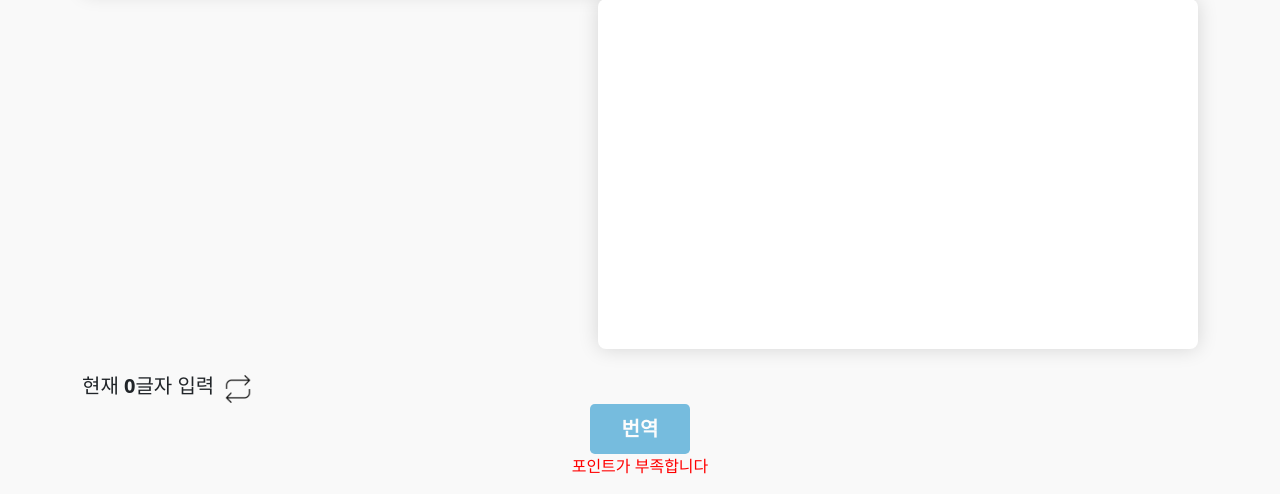
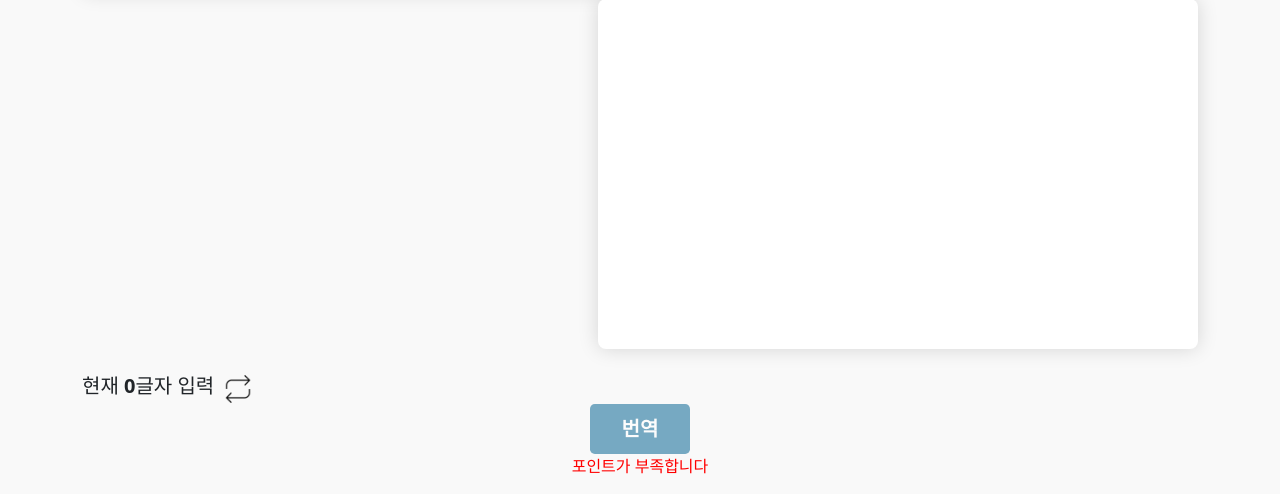
Before and after one commit to hedgehog0213/motigo_ys, a Flask app: template templates/translator.html in a window 1280 px wide, with the pointer over the restyled element. Shown: the part 615-1109 px from the top of the page. Run offline with Flask 2, Linux system fonts and the light colour scheme; the template is opened without the code that fills it, so the values that code supplies are empty; some libraries are stand-ins or nearby versions.

Commit message:
translator.css 번역버튼 호버효과 추가

```diff
--- a/static/css/translator.css
+++ b/static/css/translator.css
@@ -32,3 +32,7 @@
     color: white;
     cursor: pointer
   }
+
+  #trans:hover {
+    background-color: #317fa5;
+  }
```
